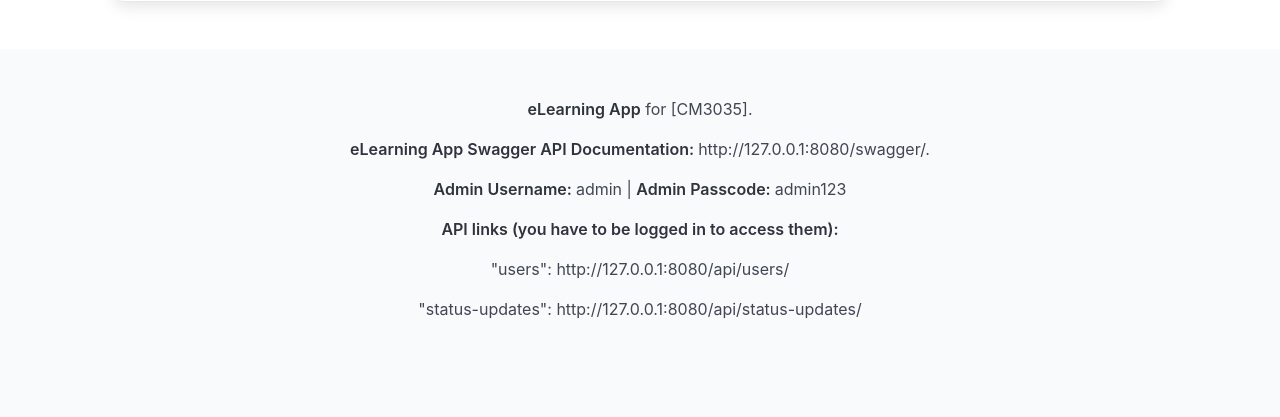
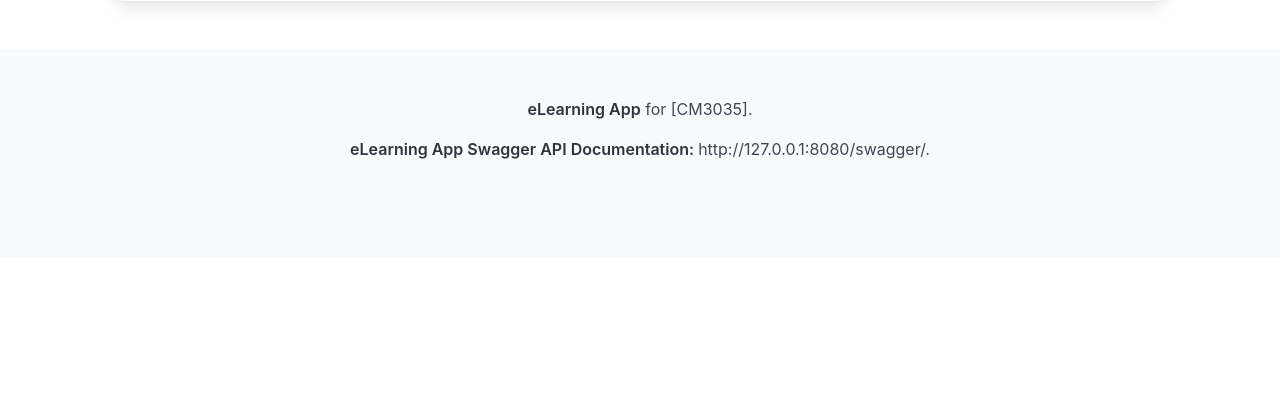
Before and after one commit to yasmine-11/eLearning_AWS, a Django app: template elearning_app/templates/courses/create_course.html in a window 1280 px wide. Shown: the part 679-1096 px from the top of the page. After the commit the page ends 838 px from the top, so only its background shows below. Run offline with Django 4.2, Linux system fonts and the light colour scheme; the template is opened without the code that fills it, so the values that code supplies are empty.

Commit message:
Update base.html

```diff
--- a/elearning_app/templates/base.html
+++ b/elearning_app/templates/base.html
@@ -63,14 +63,6 @@
                 <p>
                     <strong>eLearning App Swagger API Documentation: </strong> http://127.0.0.1:8080/swagger/.
                 </p>
-                <p>
-                    <strong>Admin Username: </strong> admin | <strong>Admin Passcode: </strong> admin123
-                </p>
-                <p>
-                    <strong>API links (you have to be logged in to access them): </strong>
-                </p>
-                <p>"users": http://127.0.0.1:8080/api/users/</p>
-                <p>"status-updates": http://127.0.0.1:8080/api/status-updates/</p>
             </div>
         </footer>
 
```
